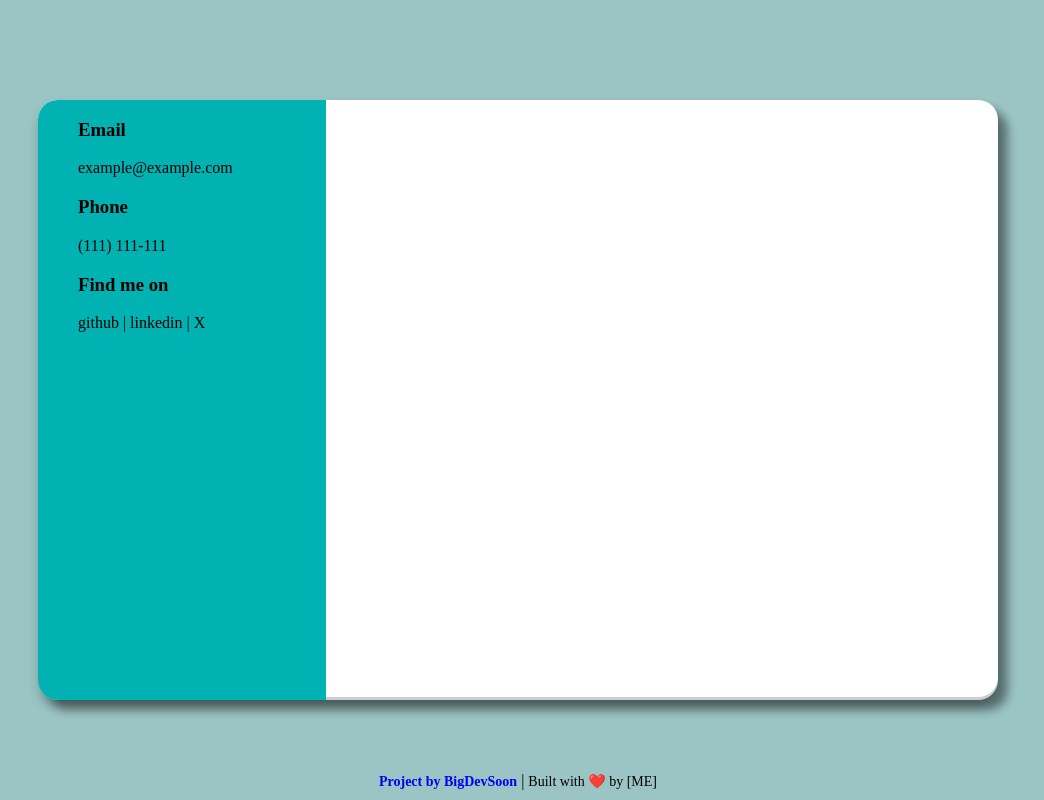
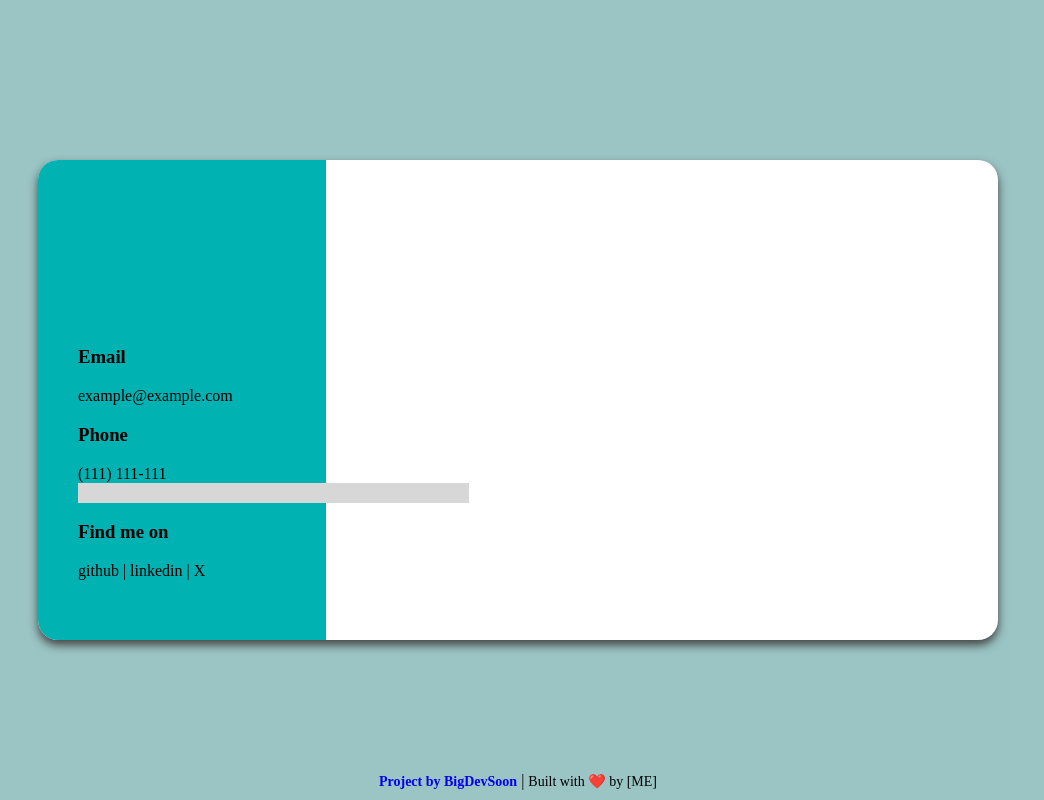
Before and after one commit to mdelgado96/Business-Card, a plain HTML site: page index.html in a window 1280 px wide. Shown: the whole page, without its empty margins (122-1166 px from the left). Drawn offline with Linux system fonts and the light colour scheme.

Commit message:
Added shadows, structured contact info, still pending completion

```diff
--- a/index.css
+++ b/index.css
@@ -9,25 +9,37 @@ body {
   background-color: white;
   left: 50%;
   top: 50%;
-  height: 75%;
+  height: 60%;
   width: 75%;
   transform: translate(-50%, -50%);
   border-radius: 20px;
-  box-shadow: rgba(0, 0, 0, 0.4) 10px 10px 10px,
-    /* fix shadow */ rgba(0, 0, 0, 0.3) 0px 7px 13px -3px,
-    rgba(0, 0, 0, 0.2) 0px -3px 0px inset;
+  box-shadow: 0px 5px 10px 0px #434343;
 }
 
-.contact {
-  position: absolute;
+.contact-container {
+  position: relative;
   width: 30%;
   height: 100%;
   background-color: rgb(0, 178, 178);
   border-top-left-radius: 20px;
   border-bottom-left-radius: 20px;
 }
+
 .contact-info {
+  height: 100%;
+  display: flex;
+  align-items: end;
   margin-left: 40px;
+}
+
+.contact {
+  margin-bottom: 60px;
+}
+
+.two {
+  width: 253%;
+  background-color: rgb(216, 215, 215);
+  height: 20px;
 }
 
 .footer {
--- a/index.html
+++ b/index.html
@@ -9,16 +9,23 @@
   <body>
     <!-- Place below is for your own exciting code -->
     <div class="main">
-      <div class="contact">
+      <div class="contact-container">
         <div class="contact-info">
-          <h3>Email</h3>
-          <p>example@example.com</p>
+          <div class="contact">
+            <div class="one">
+              <h3>Email</h3>
+              <span>example@example.com</span>
+              <h3>Phone</h3>
+              <span>(111) 111-111</span>
+            </div>
 
-          <h3>Phone</h3>
-          <p>(111) 111-111</p>
+            <div class="two"></div>
 
-          <h3>Find me on</h3>
-          <p>github | linkedin | X</p>
+            <div class="three">
+              <h3>Find me on</h3>
+              <span>github | linkedin | X</span>
+            </div>
+          </div>
         </div>
       </div>
     </div>
```
